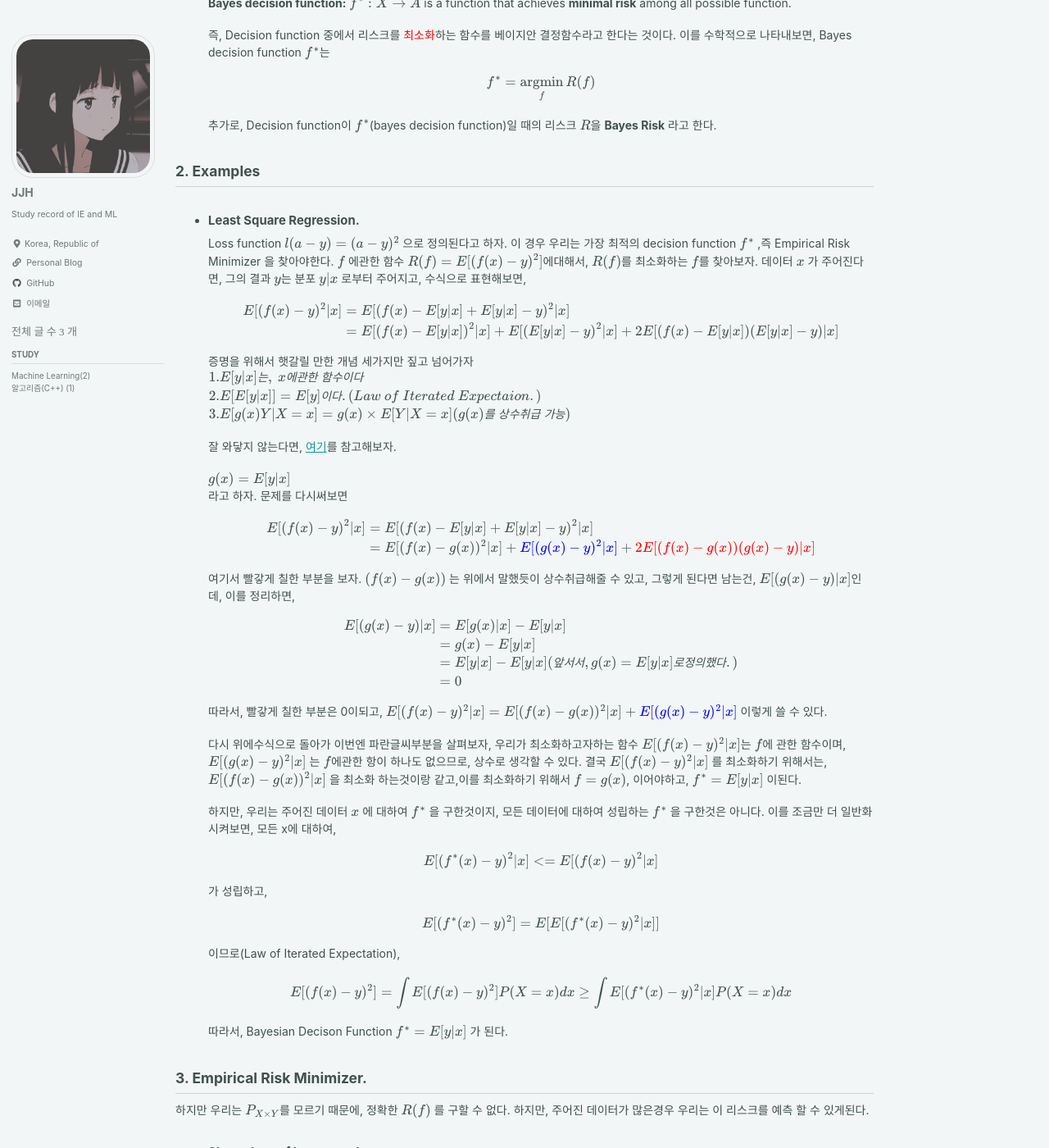
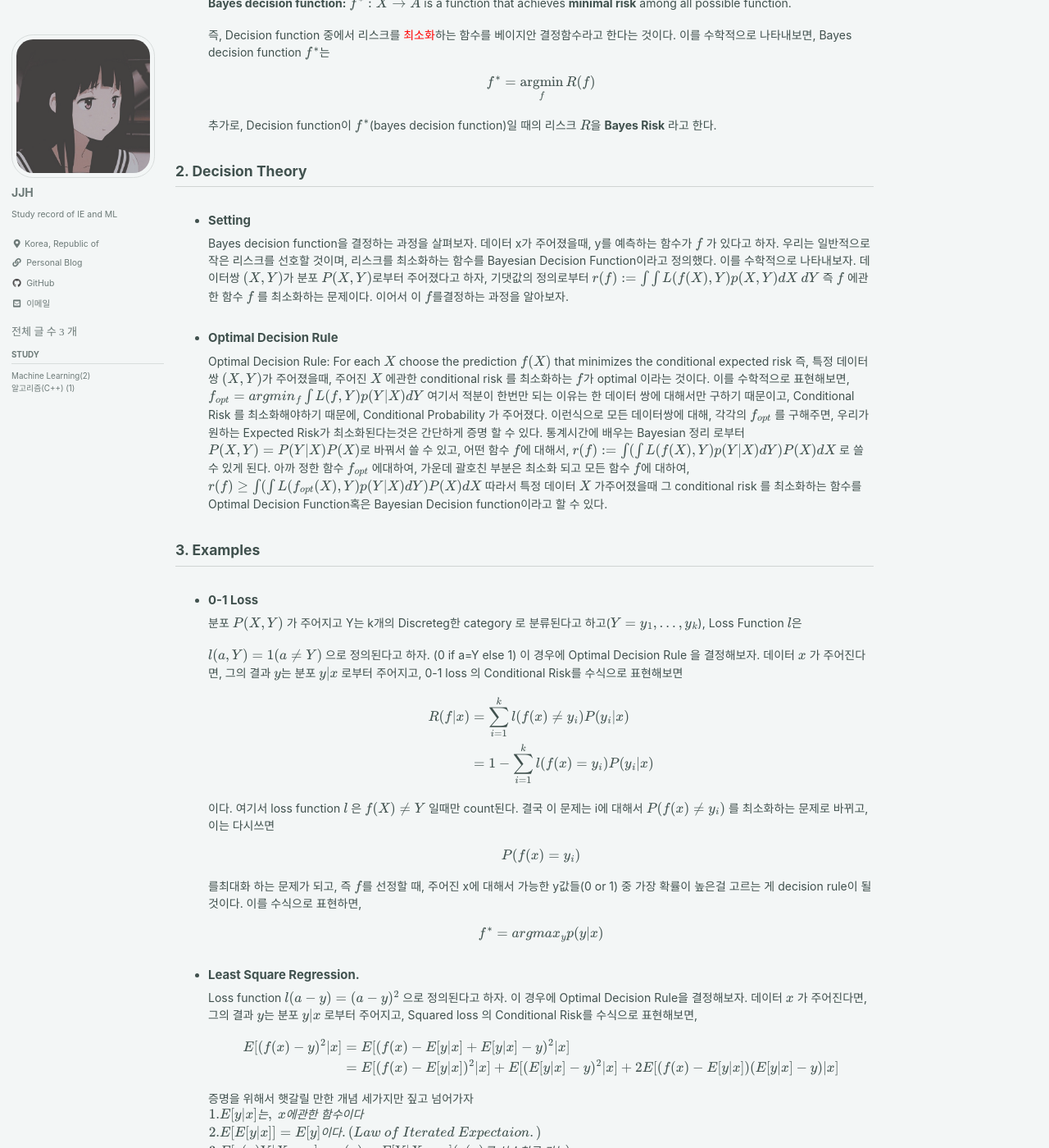
Before and after one commit to Corpse-is-Talking/Corpse-is-Talking.github.io, a Jekyll site: the page built from _posts/Machine Learning/2021-08-13-Statistical Learning Theory.md, in a window 1280 px wide and 1400 px high, scrolled down 592 px. Shown: the whole window at 82% size. Built offline with Jekyll 4.4.1, drawn with Linux system fonts in a browser that asks for light colours; cached includes are drawn as plain includes; formulas are drawn with MathJax 3; comment, search, counter and statistics services are not loaded; some of the changed text lies outside the part shown.

Commit message:
20210820 ch2 clear

```diff
--- a/_posts/Machine Learning/2021-08-13-Statistical Learning Theory.md
+++ b/_posts/Machine Learning/2021-08-13-Statistical Learning Theory.md
@@ -40,17 +40,64 @@ comments: true
 
   추가로, Decision function이 $f^*$(bayes decision function)일 때의 리스크 $R$을 __Bayes Risk__ 라고 한다.
 
+## 2. Decision Theory
+- #### Setting
+  Bayes decision function을 결정하는 과정을 살펴보자.
+  데이터 x가 주어졌을때, y를 예측하는 함수가 $f$ 가 있다고 하자. 우리는 일반적으로 작은 리스크를 선호할 것이며, 리스크를 최소화하는 함수를 Bayesian Decision Function이라고 정의했다. 이를 수학적으로 나타내보자.
+  데이터쌍 $(X,Y)$가 분포 $P(X,Y)$로부터 주어졌다고 하자, 기댓값의 정의로부터
+  $$ r(f):= \int\int L(f(X),Y)p(X,Y)dX\ dY $$
+  즉 $f$ 에관한 함수 $f$ 를 최소화하는 문제이다. 이어서 이 $f$를결정하는 과정을 알아보자.
+- #### Optimal Decision Rule
+  Optimal Decision Rule: For each $X$ choose the prediction $f(X)$ that minimizes the conditional expected risk
+  즉, 특정 데이터 쌍 $(X,Y)$가 주어졌을때, 주어진 $X$ 에관한 conditional risk 를 최소화하는 $f$가 optimal 이라는 것이다.
+  이를 수학적으로 표현해보면,
+  $$ f_{opt}= argmin_f \int L(f,Y)p(Y|X)dY $$
+  여기서 적분이 한번만 되는 이유는 한 데이터 쌍에 대해서만 구하기 때문이고, Conditional Risk 를 최소화해야하기 때문에, Conditional Probability 가 주어졌다.
+  이런식으로 모든 데이터쌍에 대해, 각각의 $f_{opt}$ 를 구해주면, 우리가 원하는 Expected Risk가 최소화된다는것은 간단하게 증명 할 수 있다.
+  통계시간에 배우는 Bayesian 정리 로부터 $P(X,Y)=P(Y|X)P(X)$로 바꿔서 쓸 수 있고, 어떤 함수 $f$에 대해서,
+  $$ r(f):= \int(\int L(f(X),Y)p(Y|X)dY)P(X)dX $$
+  로 쓸 수 있게 된다. 아까 정한 함수 $f_{opt}$ 에대하여, 가운데 괄호친 부분은 최소화 되고
+  모든 함수 $f$에 대하여,
+  $$ r(f) \geq \int(\int L(f_{opt}(X),Y)p(Y|X)dY)P(X)dX $$
+  따라서 특정 데이터 $X$ 가주어졌을때 그 conditional risk 를 최소화하는 함수를 Optimal Decision Function혹은 Bayesian Decision function이라고 할 수 있다.
 
 
-## 2. Examples
+
+
+
+
+## 3. Examples
+- #### 0-1 Loss
+  분포 $P(X,Y)$ 가 주어지고 Y는 k개의  Discreteg한 category 로 분류된다고 하고($Y=y_{1},...,y_{k}$), Loss Function $l$은
+
+  $$l(a,Y)= 1(a\neq Y)$$
+  으로 정의된다고 하자. (0 if a=Y else 1)
+  이 경우에 Optimal Decision Rule 을 결정해보자.  데이터 $x$ 가 주어진다면, 그의 결과 $y$는 분포 $y|x$ 로부터 주어지고, 0-1 loss 의 Conditional Risk를 수식으로 표현해보면
+
+  $$
+  \begin{aligned}
+  R(f|x)&= \sum_{i=1}^{k} l(f(x)\neq y_i)P(y_i|x) \\
+  &=  1-\sum_{i=1}^{k} l(f(x)=y_i)P(y_i|x)
+  \end{aligned}
+  $$
+
+  이다. 여기서 loss function $l$ 은 $f(X) \neq Y$ 일때만 count된다. 결국 이 문제는 i에 대해서
+  $P(f(x) \neq y_i)$ 를 최소화하는 문제로 바뀌고, 이는 다시쓰면
+
+  $$ P(f(x) = y_i)$$
+
+  를최대화 하는 문제가 되고, 즉 $f$를 선정할 때, 주어진 x에 대해서 가능한 y값들(0 or 1) 중 가장 확률이 높은걸 고르는 게 decision rule이 될 것이다.
+  이를 수식으로 표현하면,
+
+  $$ f^*=argmax_{y}p(y|x)  $$
+
+
+
 
 - #### Least Square Regression.
   Loss function $l(a-y)=(a-y)^2$ 으로 정의된다고 하자.
-  이 경우 우리는 가장 최적의 decision function $ f^* $ ,즉 Empirical Risk Minimizer 을 찾아야한다.
-  $f$ 에관한 함수 $R(f) =E[(f(x)-y)^2]$에대해서, $R(f)$를 최소화하는 $f$를 찾아보자.
-  데이터 $x$ 가 주어진다면, 그의 결과 $y$는 분포 $y|x$ 로부터 주어지고, 수식으로 표현해보면,
-
-
+  이 경우에 Optimal Decision Rule을 결정해보자.
+  데이터 $x$ 가 주어진다면, 그의 결과 $y$는 분포 $y|x$ 로부터 주어지고, Squared loss 의 Conditional Risk를 수식으로 표현해보면,
 
   $$
   \begin{aligned}
@@ -103,10 +150,10 @@ comments: true
   다시 위에수식으로 돌아가 이번엔 파란글씨부분을 살펴보자,
   우리가 최소화하고자하는 함수 $E[(f(x)-y)^2|x]$는 $f$에 관한 함수이며,  $E[(g(x)-y)^2|x]$ 는 $f$에관한 항이 하나도 없으므로, 상수로 생각할 수 있다.  결국 $E[(f(x)-y)^2|x]$ 를 최소화하기 위해서는, $E[(f(x)-g(x))^2|x]$ 을 최소화 하는것이랑 같고,이를 최소화하기 위해서 $ f=g(x) $, 이어야하고, $f ^*=E[y|x ]$ 이된다.
 
-  하지만, 우리는 주어진 데이터 $ x $ 에 대하여  $ f^* $ 을 구한것이지, 모든 데이터에 대하여 성립하는 $ f^* $ 을 구한것은 아니다. 이를 조금만 더 일반화 시켜보면, 모든 x에 대하여,
+  여기까지, 우리는 주어진 데이터 $ x $ 에 대하여  conditional risk를 최소화해주는 $ f^* $ 을 구했다.
+  모든 데이터 x에 대해서, 각각의 Conditional Risk 를 최소화시켜주는 $f^*$가 존재할 것이며,
 
   $$ E[(f^*(x)-y)^2|x] <=E[(f(x)-y)^2|x] $$
-
 
   가 성립하고,
 
@@ -118,9 +165,11 @@ comments: true
   $$ E[(f(x)-y)^2]=\int\limits E[(f(x)-y)^2] P(X=x)dx\geq\int\limits E[(f^* (x)-y)^2|x] P(X=x)dx$$
 
 
-  따라서, Bayesian Decison Function
-  $f^*=E[y|x]$
-   가 된다.
+  따라서,주어진 데이터 $x$에 대하여 Optimal Decision Rule은
+  $f^*=E[y|x]$ 이다.
+  사실, Expeced Risk를 적분형태로 표현해서, 미분을통해 구하는 방법이 훨씬 간단한지만, 강의에서는 이 방법을 사용했다.
+
+
 
 
 
```
